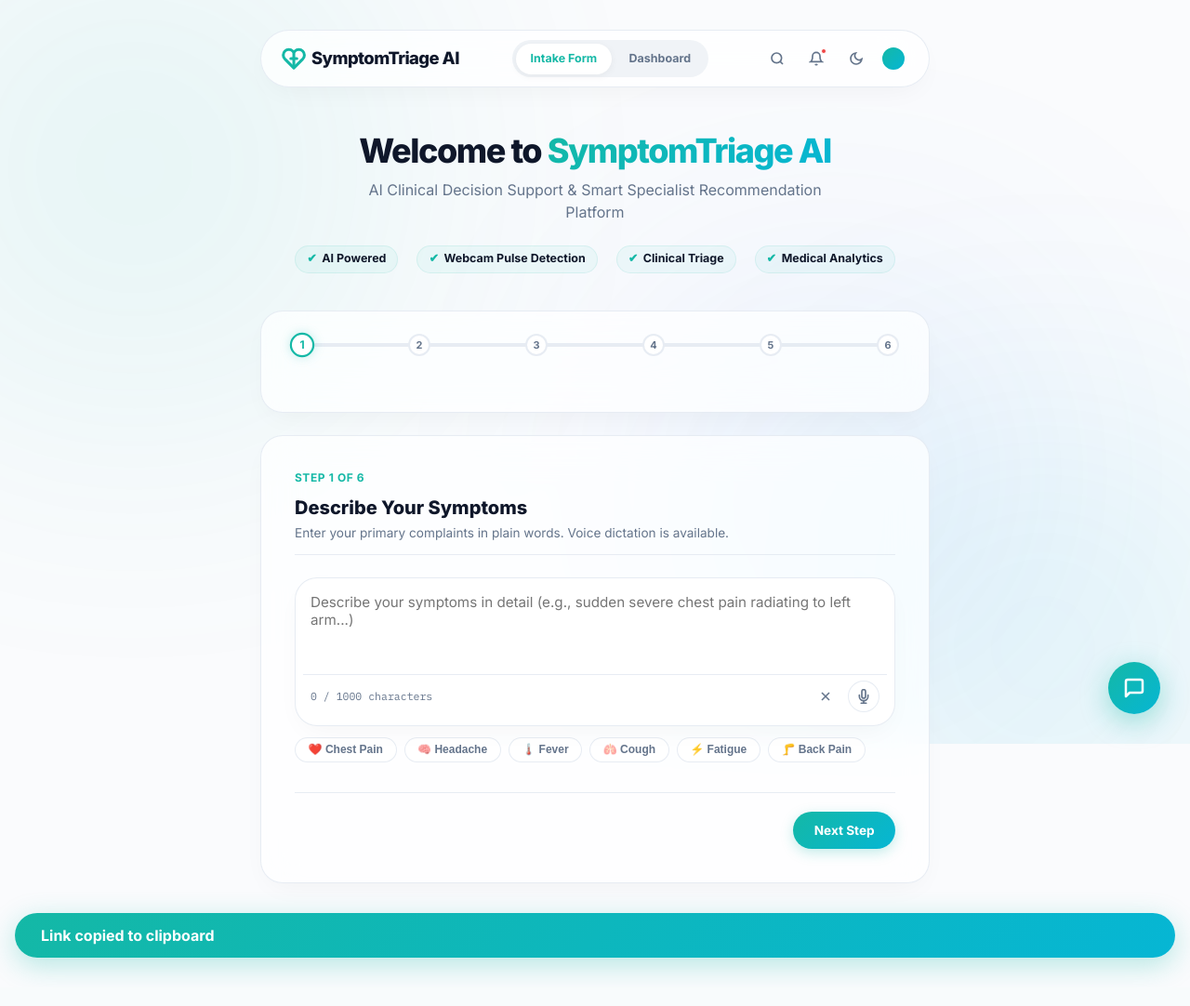
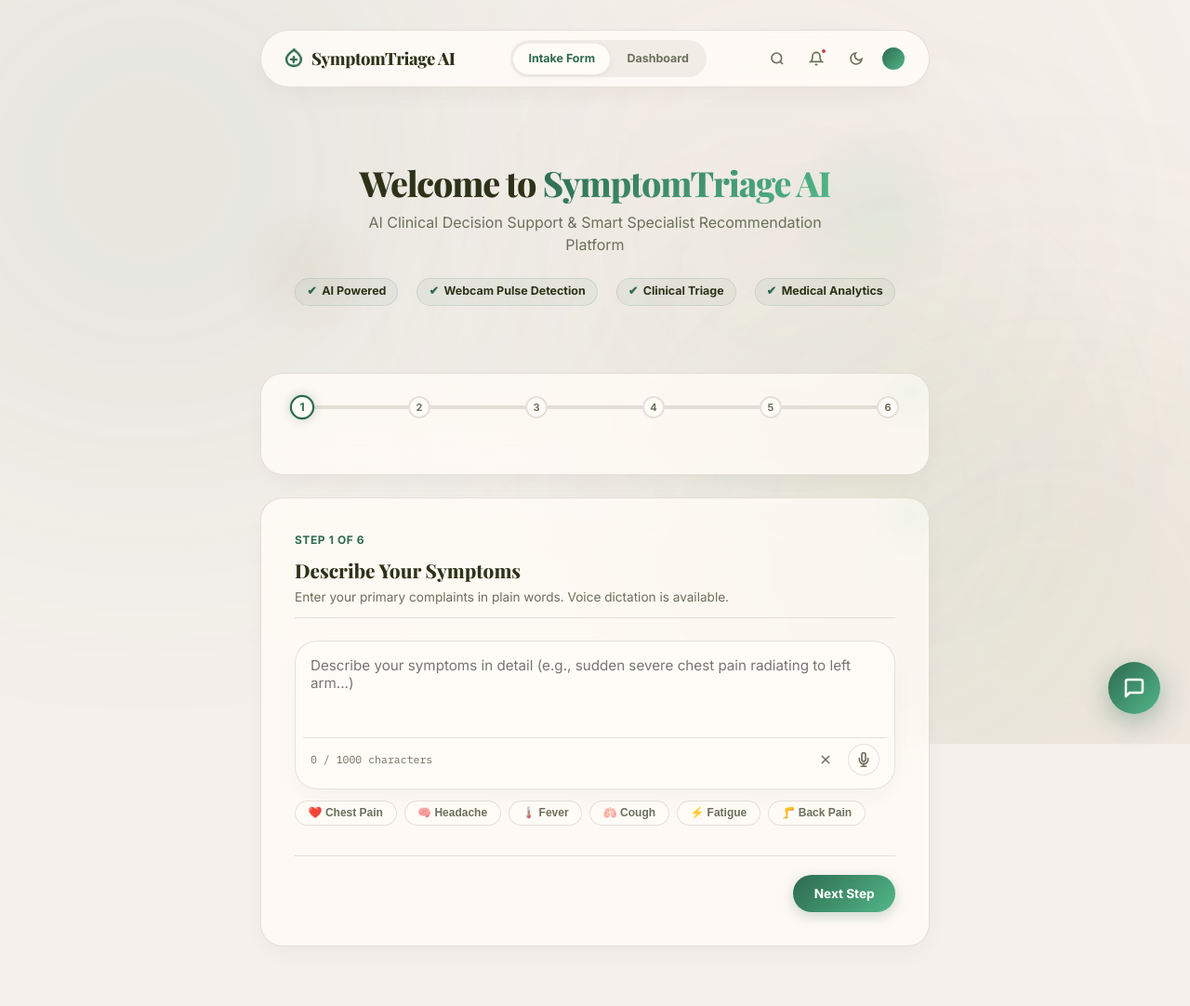
Before and after one commit to Kifayathullah-fullstack7/HealthCare, a Flask app: page / in a window 1280 px wide. Shown: the whole page at 93% size. Before the commit the page ends 1050 px from the top, so only its background shows below. Run offline with Flask 3, Linux system fonts and the light colour scheme; some libraries are stand-ins or nearby versions.

Commit message:
Redesign UI with nature-inspired organic wellness aesthetic

```diff
--- a/static/style.css
+++ b/static/style.css
@@ -1,26 +1,26 @@
-/* SymptomTriage AI Modern Premium Design System (Hackathon Edition) */
+/* SymptomTriage AI — Nature-Inspired Organic Wellness Design System */
 
 /* Global Colors & Material Tokens */
 :root {
-  /* Colors */
-  --color-primary: #14B8A6;      /* Glowing clinical teal */
-  --color-primary-hover: #0F9688;
-  --color-secondary: #06B6D4;    /* Premium clinical cyan */
-  --color-accent: #3B82F6;       /* Clean medical blue */
-  --color-warning: #F59E0B;      /* Warning amber */
-  --color-danger: #EF4444;       /* Emergency red */
-
-  /* Backgrounds (Stripe / Vercel style) */
-  --color-bg: #FAFBFD;           /* Soft clinical off-white */
-  --color-surface: rgba(255, 255, 255, 0.75);
-  --color-surface-solid: #FFFFFF;
-  --color-ink: #0F172A;          /* Slate-900 */
-  --color-ink-muted: #64748B;    /* Slate-500 */
-  --color-border: rgba(226, 232, 240, 0.8); /* Slate-200 translucent */
-  --color-glow: rgba(20, 184, 166, 0.15);
+  /* Colors — Organic Earth Palette */
+  --color-primary: #2D6A4F;        /* Forest green */
+  --color-primary-hover: #1B4332;
+  --color-secondary: #52B788;      /* Sage green */
+  --color-accent: #95D5B2;         /* Light sage */
+  --color-warning: #DDA15E;        /* Warm amber */
+  --color-danger: #BC4749;         /* Organic red */
+
+  /* Backgrounds — Warm Natural Surfaces */
+  --color-bg: #F5F0EB;             /* Warm cream */
+  --color-surface: rgba(255, 252, 247, 0.8);
+  --color-surface-solid: #FFFCF7;  /* Warm white */
+  --color-ink: #2D3319;            /* Dark olive */
+  --color-ink-muted: #6B705C;      /* Sage gray */
+  --color-border: rgba(169, 163, 148, 0.3);
+  --color-glow: rgba(45, 106, 79, 0.15);
 
   /* Typography */
-  --font-display: 'Inter', -apple-system, BlinkMacSystemFont, "Segoe UI", Roboto, sans-serif;
+  --font-display: 'Playfair Display', 'Georgia', serif;
   --font-body: 'Inter', -apple-system, BlinkMacSystemFont, "Segoe UI", Roboto, sans-serif;
   --font-mono: 'IBM Plex Mono', monospace;
 
@@ -28,27 +28,28 @@
   --radius: 20px;
   --radius-lg: 24px;
   --radius-sm: 12px;
-  --shadow-sm: 0 2px 8px rgba(15, 23, 42, 0.03);
-  --shadow-md: 0 10px 30px -10px rgba(15, 23, 42, 0.05);
-  --shadow-lg: 0 20px 40px -15px rgba(15, 23, 42, 0.08);
+  --shadow-sm: 0 2px 8px rgba(45, 51, 25, 0.04);
+  --shadow-md: 0 10px 30px -10px rgba(45, 51, 25, 0.07);
+  --shadow-lg: 0 20px 40px -15px rgba(45, 51, 25, 0.10);
+
   /* Triage Colors */
-  --color-urgency-low: #14B8A6;
-  --color-urgency-medium: #F59E0B;
-  --color-urgency-high: #EF4444;
+  --color-urgency-low: #52B788;
+  --color-urgency-medium: #DDA15E;
+  --color-urgency-high: #BC4749;
   --radius-band: 24px;
 }
 
-/* Dark Mode Tokens */
+/* Dark Mode Tokens — Deep Forest */
 body.dark-mode {
-  --color-bg: #0B0F19;
-  --color-surface: rgba(15, 23, 42, 0.65);
-  --color-surface-solid: #0F172A;
-  --color-ink: #F8FAFC;
-  --color-ink-muted: #94A3B8;
-  --color-border: rgba(51, 65, 85, 0.5);
-  --color-glow: rgba(6, 182, 212, 0.25);
-  --shadow-md: 0 10px 30px -10px rgba(0, 0, 0, 0.3);
-  --shadow-lg: 0 20px 40px -15px rgba(0, 0, 0, 0.4);
+  --color-bg: #1A1F16;
+  --color-surface: rgba(30, 38, 24, 0.75);
+  --color-surface-solid: #222A1C;
+  --color-ink: #E8E4D9;
+  --color-ink-muted: #A3A88F;
+  --color-border: rgba(82, 90, 65, 0.45);
+  --color-glow: rgba(82, 183, 136, 0.2);
+  --shadow-md: 0 10px 30px -10px rgba(0, 0, 0, 0.35);
+  --shadow-lg: 0 20px 40px -15px rgba(0, 0, 0, 0.45);
 }
 
 /* Base Reset & Core Styles */
@@ -86,39 +87,48 @@ body {
 
 .bg-blob {
   position: absolute;
-  width: 450px;
-  height: 450px;
+  width: 500px;
+  height: 500px;
   border-radius: 50%;
-  filter: blur(140px);
+  filter: blur(160px);
   opacity: 0.12;
-  animation: float-blobs 24s infinite alternate ease-in-out;
+  animation: float-blobs 28s infinite alternate ease-in-out;
 }
 
 body.dark-mode .bg-blob {
-  opacity: 0.08;
-  filter: blur(160px);
+  opacity: 0.07;
+  filter: blur(180px);
 }
 
 .blob-1 {
-  background: var(--color-primary);
-  top: -10%;
+  background: #2D6A4F;
+  top: -12%;
   left: -10%;
 }
 
 .blob-2 {
-  background: var(--color-secondary);
+  background: #8B6914;
   bottom: -15%;
-  right: -5%;
-  animation-delay: 5s;
+  right: -8%;
+  animation-delay: 6s;
 }
 
 .blob-3 {
-  background: var(--color-accent);
+  background: #52B788;
   top: 40%;
   left: 55%;
-  width: 380px;
-  height: 380px;
-  animation-delay: 10s;
+  width: 400px;
+  height: 400px;
+  animation-delay: 12s;
+}
+
+.blob-4 {
+  background: #BC8A5F;
+  top: 10%;
+  right: 20%;
+  width: 350px;
+  height: 350px;
+  animation-delay: 18s;
 }
 
 @keyframes float-blobs {
@@ -133,12 +143,12 @@ body.dark-mode .bg-blob {
   position: relative;
 }
 
-/* Glassmorphism Cards (Frosted Clinical Plate) */
+/* Glassmorphism Cards (Frosted Natural Plate) */
 .card,
 .glass-card {
   background-color: var(--color-surface);
-  backdrop-filter: blur(20px) saturate(180%);
-  -webkit-backdrop-filter: blur(20px) saturate(180%);
+  backdrop-filter: blur(20px) saturate(160%);
+  -webkit-backdrop-filter: blur(20px) saturate(160%);
   border: 1px solid var(--color-border);
   border-radius: var(--radius-lg);
   box-shadow: var(--shadow-md);
@@ -153,14 +163,27 @@ body.dark-mode .bg-blob {
   box-shadow: var(--shadow-lg);
 }
 
+/* Decorative leaf accent on cards */
+.card::before {
+  content: "";
+  position: absolute;
+  top: -30px;
+  right: -30px;
+  width: 100px;
+  height: 100px;
+  background: radial-gradient(circle, rgba(82, 183, 136, 0.06) 0%, transparent 70%);
+  border-radius: 50%;
+  pointer-events: none;
+}
+
 /* --- Floating Sticky Pill Header Navigation --- */
 .app-header {
   position: sticky;
   top: 1rem;
   z-index: 100;
-  background: rgba(255, 255, 255, 0.8);
-  backdrop-filter: blur(24px) saturate(180%);
-  -webkit-backdrop-filter: blur(24px) saturate(180%);
+  background: rgba(255, 252, 247, 0.85);
+  backdrop-filter: blur(24px) saturate(160%);
+  -webkit-backdrop-filter: blur(24px) saturate(160%);
   border: 1px solid var(--color-border);
   border-radius: 9999px;
   padding: 0.65rem 1.5rem;
@@ -200,19 +223,19 @@ body.dark-mode .app-header {
   font-size: 1.15rem;
   font-weight: 800;
   color: var(--color-ink);
-  letter-spacing: -0.03em;
+  letter-spacing: -0.02em;
 }
 
 .header-nav {
   display: flex;
-  background-color: rgba(226, 232, 240, 0.5);
+  background-color: rgba(169, 163, 148, 0.15);
   padding: 0.2rem;
   border-radius: 9999px;
   gap: 0.15rem;
 }
 
 body.dark-mode .header-nav {
-  background-color: rgba(30, 41, 59, 0.6);
+  background-color: rgba(82, 90, 65, 0.3);
 }
 
 .nav-link {
@@ -233,7 +256,7 @@ body.dark-mode .header-nav {
 .nav-link.active {
   background-color: var(--color-surface-solid);
   color: var(--color-primary);
-  box-shadow: 0 2px 8px rgba(0, 0, 0, 0.05);
+  box-shadow: 0 2px 8px rgba(45, 51, 25, 0.06);
 }
 
 .header-utils {
@@ -290,17 +313,47 @@ body.dark-mode .util-btn:hover {
 .hero-section {
   text-align: center;
   margin-bottom: 2.5rem;
-  padding: 0 1rem;
+  padding: 2rem 1rem;
+  position: relative;
+}
+
+/* Decorative leaf shapes behind hero */
+.hero-section::before {
+  content: "";
+  position: absolute;
+  top: -20px;
+  right: -40px;
+  width: 200px;
+  height: 200px;
+  background: radial-gradient(ellipse, rgba(82, 183, 136, 0.08) 0%, transparent 70%);
+  border-radius: 50% 50% 50% 30%;
+  transform: rotate(25deg);
+  pointer-events: none;
+  z-index: -1;
+}
+
+.hero-section::after {
+  content: "";
+  position: absolute;
+  bottom: -10px;
+  left: -30px;
+  width: 160px;
+  height: 160px;
+  background: radial-gradient(ellipse, rgba(139, 105, 20, 0.06) 0%, transparent 70%);
+  border-radius: 30% 50% 50% 50%;
+  transform: rotate(-15deg);
+  pointer-events: none;
+  z-index: -1;
 }
 
 .hero-tagline {
   font-family: var(--font-display);
-  font-size: 2.25rem;
+  font-size: 2.35rem;
   font-weight: 800;
   color: var(--color-ink);
-  letter-spacing: -0.04em;
+  letter-spacing: -0.03em;
   margin-bottom: 0.5rem;
-  line-height: 1.15;
+  line-height: 1.18;
 }
 
 .hero-tagline span {
@@ -332,8 +385,8 @@ body.dark-mode .util-btn:hover {
   font-size: 0.78rem;
   font-weight: 700;
   color: var(--color-ink);
-  background-color: rgba(20, 184, 166, 0.05);
-  border: 1px solid rgba(20, 184, 166, 0.1);
+  background-color: rgba(45, 106, 79, 0.05);
+  border: 1px solid rgba(45, 106, 79, 0.12);
   padding: 0.3rem 0.75rem;
   border-radius: 9999px;
 }
@@ -394,7 +447,7 @@ body.dark-mode .util-btn:hover {
 .step-dot.active {
   border-color: var(--color-primary);
   color: var(--color-primary);
-  box-shadow: 0 0 10px rgba(20, 184, 166, 0.25);
+  box-shadow: 0 0 10px rgba(45, 106, 79, 0.25);
   transform: scale(1.1);
 }
 
@@ -426,7 +479,7 @@ body.dark-mode .util-btn:hover {
 
 .step-title {
   font-family: var(--font-display);
-  font-size: 1.25rem;
+  font-size: 1.3rem;
   font-weight: 800;
   color: var(--color-ink);
 }
@@ -655,12 +708,12 @@ select:focus {
 .btn-primary {
   background: linear-gradient(135deg, var(--color-primary), var(--color-secondary));
   color: #FFFFFF;
-  box-shadow: 0 4px 14px rgba(20, 184, 166, 0.25);
+  box-shadow: 0 4px 14px rgba(45, 106, 79, 0.25);
 }
 
 .btn-primary:hover {
   transform: translateY(-1px);
-  box-shadow: 0 6px 18px rgba(20, 184, 166, 0.35);
+  box-shadow: 0 6px 18px rgba(45, 106, 79, 0.35);
 }
 
 .btn-primary:active {
@@ -1408,7 +1461,7 @@ input[type="range"]::-webkit-slider-thumb:hover {
   height: 56px;
   border-radius: 50%;
   background: linear-gradient(135deg, var(--color-primary), var(--color-secondary));
-  box-shadow: 0 8px 30px rgba(20, 184, 166, 0.4);
+  box-shadow: 0 8px 30px rgba(45, 106, 79, 0.4);
   color: #FFFFFF;
   display: flex;
   align-items: center;
@@ -1654,9 +1707,119 @@ input[type="range"]::-webkit-slider-thumb:hover {
 .toast {
   background: linear-gradient(135deg, var(--color-primary), var(--color-secondary));
   color: #FFFFFF;
-  box-shadow: 0 8px 30px rgba(20, 184, 166, 0.3);
+  box-shadow: 0 8px 30px rgba(45, 106, 79, 0.3);
   font-weight: 700;
   border-radius: 9999px;
   padding: 0.75rem 1.75rem;
   border: none;
-}
+  position: fixed;
+  bottom: 2rem;
+  left: 50%;
+  transform: translateX(-50%) translateY(100px);
+  opacity: 0;
+  z-index: 10001;
+  transition: all 0.35s cubic-bezier(0.34, 1.56, 0.64, 1);
+  font-size: 0.85rem;
+  pointer-events: none;
+}
+
+.toast.show {
+  transform: translateX(-50%) translateY(0);
+  opacity: 1;
+}
+
+/* Animation utilities */
+.animate-fade-in {
+  animation: step-fade-in 0.5s ease;
+}
+
+/* --- Share URL Section --- */
+.share-url-row {
+  display: flex;
+  gap: 0.5rem;
+  align-items: center;
+}
+
+.share-url-row input {
+  flex: 1;
+  font-family: var(--font-mono);
+  font-size: 0.78rem;
+  padding: 0.65rem 0.85rem;
+}
+
+/* --- Action Buttons Row --- */
+.action-buttons-row {
+  display: flex;
+  gap: 0.75rem;
+  flex-wrap: wrap;
+}
+
+/* --- Navigation footer row --- */
+.navigation-actions-row {
+  display: flex;
+  justify-content: center;
+  margin-top: 2rem;
+  margin-bottom: 1rem;
+}
+
+/* --- Disclaimer footer --- */
+.disclaimer-footer {
+  text-align: center;
+  padding: 2rem 1rem;
+  font-size: 0.78rem;
+  color: var(--color-ink-muted);
+  max-width: 500px;
+  margin: 0 auto;
+  line-height: 1.5;
+}
+
+/* --- Inline helper classes from result.html --- */
+.text-color-danger { color: var(--color-danger) !important; }
+.text-color-primary { color: var(--color-primary) !important; }
+
+/* --- Dashboard Chart Container --- */
+.dashboard-container {
+  margin-top: 0;
+}
+
+/* --- Responsive Adjustments --- */
+@media (max-width: 640px) {
+  .app-header {
+    padding: 0.5rem 1rem;
+    border-radius: var(--radius-lg);
+  }
+
+  .header-nav {
+    display: none;
+  }
+
+  .hero-tagline {
+    font-size: 1.65rem;
+  }
+
+  .hero-features-checklist {
+    gap: 0.5rem;
+  }
+
+  .card,
+  .glass-card {
+    padding: 1.5rem;
+    border-radius: var(--radius);
+  }
+
+  .checkbox-grid {
+    grid-template-columns: repeat(auto-fill, minmax(120px, 1fr));
+  }
+
+  .result-stats-grid {
+    grid-template-columns: 1fr 1fr;
+  }
+
+  .dash-stats-row {
+    grid-template-columns: repeat(2, 1fr);
+  }
+
+  .department-title {
+    font-size: 1.35rem;
+  }
+}
--- a/templates/base.html
+++ b/templates/base.html
@@ -9,28 +9,29 @@
     <!-- Google Fonts: Inter, IBM Plex Mono -->
     <link rel="preconnect" href="https://fonts.googleapis.com">
     <link rel="preconnect" href="https://fonts.gstatic.com" crossorigin>
-    <link href="https://fonts.googleapis.com/css2?family=IBM+Plex+Mono:wght@400;600;700&family=Inter:wght@400;500;600;700;800&display=swap" rel="stylesheet">
+    <link href="https://fonts.googleapis.com/css2?family=IBM+Plex+Mono:wght@400;600;700&family=Inter:wght@400;500;600;700;800&family=Playfair+Display:wght@600;700;800&display=swap" rel="stylesheet">
 
     <!-- Custom stylesheet -->
     <link rel="stylesheet" href="{{ url_for('static', filename='style.css') }}">
     {% block head %}{% endblock %}
 </head>
 <body>
-    <!-- Moving Mesh Gradient Background Blobs -->
+    <!-- Organic Nature Gradient Background Blobs -->
     <div class="bg-blob-container">
         <div class="bg-blob blob-1"></div>
         <div class="bg-blob blob-2"></div>
         <div class="bg-blob blob-3"></div>
+        <div class="bg-blob blob-4"></div>
     </div>
 
     <div class="container">
         <!-- Sticky Navigation Header -->
         <header class="app-header">
             <a href="/" class="logo-wrapper">
-                <svg class="heart-pulse-logo" viewBox="0 0 24 24" width="22" height="22" fill="none" stroke="currentColor" stroke-width="2.8" stroke-linecap="round" stroke-linejoin="round">
-                    <path d="M20.84 4.61a5.5 5.5 0 0 0-7.78 0L12 5.67l-1.06-1.06a5.5 5.5 0 0 0-7.78 7.78l1.06 1.06L12 21.23l7.78-7.78 1.06-1.06a5.5 5.5 0 0 0 0-7.78z"/>
-                    <path d="M12 5v14"/>
-                    <path d="M9 12h6"/>
+                <svg class="heart-pulse-logo" viewBox="0 0 24 24" width="22" height="22" fill="none" stroke="currentColor" stroke-width="2.4" stroke-linecap="round" stroke-linejoin="round">
+                    <path d="M11 20A7 7 0 0 1 4 13c0-3.5 2.5-6 5.5-8.5C11 3.5 12 2 12 2s1 1.5 2.5 2.5C17.5 7 20 9.5 20 13a7 7 0 0 1-7 7h-2z"/>
+                    <path d="M12 10v6"/>
+                    <path d="M9 13h6"/>
                 </svg>
                 <span class="logo-text">SymptomTriage AI</span>
             </a>
--- a/templates/dashboard.html
+++ b/templates/dashboard.html
@@ -164,8 +164,8 @@
         const dataDept = JSON.parse(document.getElementById('dept-data-data').textContent);
 
         const gradientDept = ctxDept.createLinearGradient(0, 0, ctxDept.canvas.width || 300, 0);
-        gradientDept.addColorStop(0, '#14B8A6');
-        gradientDept.addColorStop(1, '#06B6D4');
+        gradientDept.addColorStop(0, '#2D6A4F');
+        gradientDept.addColorStop(1, '#52B788');
 
         new Chart(ctxDept, {
             type: 'bar',
@@ -231,7 +231,7 @@
                     labels: ['Routine', 'Moderate', 'Urgent'],
                     datasets: [{
                         data: [lowCount, medCount, highCount],
-                        backgroundColor: ['#14B8A6', '#F59E0B', '#EF4444'],
+                        backgroundColor: ['#52B788', '#DDA15E', '#BC4749'],
                         borderWidth: 0,
                         hoverOffset: 4
                     }]
--- a/templates/intake.html
+++ b/templates/intake.html
@@ -798,7 +798,7 @@
 
             // Draw glowing PPG waveform line
             ctx.beginPath();
-            ctx.strokeStyle = '#14B8A6';
+            ctx.strokeStyle = '#2D6A4F';
             ctx.lineWidth = 2.5;
             ctx.lineJoin = 'round';
             ctx.lineCap = 'round';
--- a/templates/result.html
+++ b/templates/result.html
@@ -330,7 +330,7 @@
             const strokeWidth = Math.max(1, (node.weight / 100) * 4);
             const opacity = 0.2 + (node.weight / 100) * 0.6;
 
-            html += `<line class="link-line" x1="${cx}" y1="${cy}" x2="${x}" y2="${y}" stroke="#14B8A6" stroke-width="${strokeWidth}" stroke-opacity="${opacity}" />`;
+            html += `<line class="link-line" x1="${cx}" y1="${cy}" x2="${x}" y2="${y}" stroke="#2D6A4F" stroke-width="${strokeWidth}" stroke-opacity="${opacity}" />`;
         });
 
         // Draw Center Node (Primary Symptom)
@@ -352,7 +352,7 @@
             html += `
                 <g class="node-group" style="cursor: help;">
                     <title>${node.symptom}: ${node.weight}% correlation</title>
-                    <circle class="node-circle" cx="${x}" cy="${y}" r="${nodeRadius}" fill="#14B8A6" stroke="var(--color-surface-solid)" stroke-width="1.5" />
+                    <circle class="node-circle" cx="${x}" cy="${y}" r="${nodeRadius}" fill="#2D6A4F" stroke="var(--color-surface-solid)" stroke-width="1.5" />
                     <text class="node-text" x="${x}" y="${y + 3}" fill="#FFFFFF" font-family="Inter, sans-serif" font-size="7.5" text-anchor="middle">${node.weight}%</text>
                     <text x="${x}" y="${textY}" fill="var(--color-ink)" font-family="Inter, sans-serif" font-size="8px" font-weight="700" text-anchor="middle">${node.symptom}</text>
                 </g>
```
Also changed, not shown: other parts of static/style.css (+43 -43 lines).
